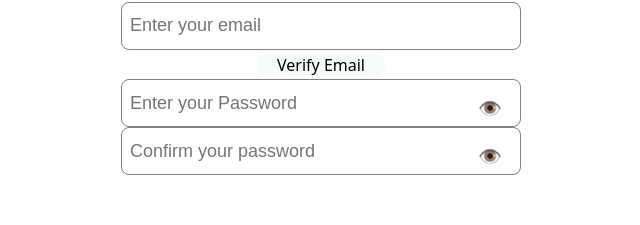
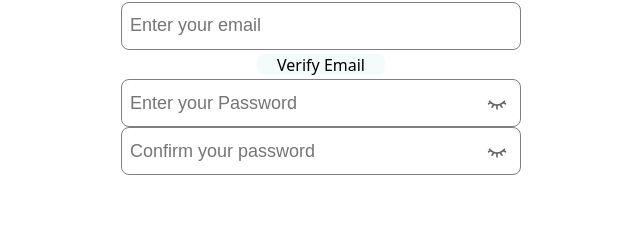
Before and after one commit to eddiecqw/Web-Application-Development-Project, a React (Vite) app in the folder frontend_new/: page /register in a window 1280 px wide. Shown: the part 260-485 px from the top of the page, without its empty margins (319-959 px from the left). Built offline with nearby package versions, Linux system fonts and the light colour scheme; no server answers.

Commit message:
Modified password visualization with good-looking icons

```diff
--- a/frontend_new/src/components/Login.jsx
+++ b/frontend_new/src/components/Login.jsx
@@ -1,16 +1,33 @@
 import { useState } from 'react';
 import { useNavigate } from 'react-router-dom';
 const apiUrl = import.meta.env.VITE_API_URL || 'http://localhost:53840';
+
+// 🎨 自訂的精美 SVG 圖標 (睜眼)
+const EyeOpenIcon = () => (
+  <svg viewBox="0 0 24 24" fill="none" stroke="currentColor" strokeWidth="2" strokeLinecap="round" strokeLinejoin="round" style={{ width: '20px', height: '20px', color: '#666' }}>
+    <path d="M2 12c0 0 5-7 10-7s10 7 10 7-5 7-10 7-10-7-10-7Z" />
+    <circle cx="12" cy="12" r="3" />
+  </svg>
+);
+
+// 🎨 自訂的精美 SVG 圖標 (閉眼 - 依照你提供的圖片風格)
+const EyeClosedIcon = () => (
+  <svg viewBox="0 0 24 24" fill="none" stroke="currentColor" strokeWidth="2" strokeLinecap="round" strokeLinejoin="round" style={{ width: '20px', height: '20px', color: '#666' }}>
+    <path d="M3 10C8 16 16 16 21 10" />
+    <path d="M12 15V19" />
+    <path d="M8 14L6 17" />
+    <path d="M16 14L18 17" />
+    <path d="M4.5 11.5L2 13" />
+    <path d="M19.5 11.5L22 13" />
+  </svg>
+);
 
 export function Login({ onLogin  }) {
   const [email, setEmail] = useState('');
   const [password, setPassword] = useState('');
   const [emailError, setEmailError] = useState('');
   const [passwordError, setPasswordError] = useState('');
-
-  // 👁️ 新增：控制密碼是否顯示的狀態
   const [showPassword, setShowPassword] = useState(false);
-
   const navigate = useNavigate();
 
   const validateForm = () => {
@@ -62,10 +79,7 @@ export function Login({ onLogin  }) {
 
   const handleRegister = () => {
     navigate('/register', {
-      state: {
-        prefilledEmail: email,
-        prefilledPassword: password
-      }
+      state: { prefilledEmail: email, prefilledPassword: password }
     });
   };
 
@@ -110,6 +124,7 @@ export function Login({ onLogin  }) {
           <div>Designer：CHEN QUANWEI (Eddie)</div>
         </div>
         <form onSubmit={handleSubmit} className="inputContainer">
+
           <input
             className="inputBox"
             type="email"
@@ -119,32 +134,32 @@ export function Login({ onLogin  }) {
           />
           {emailError && <div className="errorLabel">{emailError}</div>}
 
-          {/* 👁️ 修改：將密碼輸入框包裝起來，加入小眼睛按鈕 */}
-          <div style={{ position: 'relative', width: '100%', display: 'flex', justifyContent: 'center' }}>
+          {/* ✨ 修正：移除硬編碼的寬度，讓父層只作相對定位，完全繼承 inputBox 尺寸 */}
+          <div style={{ position: 'relative', display: 'flex', alignItems: 'center', justifyContent: 'center' }}>
             <input
               className="inputBox"
               type={showPassword ? "text" : "password"}
               placeholder="Password"
               value={password}
               onChange={(e) => setPassword(e.target.value)}
-              style={{ paddingRight: '40px', width: '100%' }}
+              style={{ paddingRight: '40px' }}
             />
             <button
               type="button"
               onClick={() => setShowPassword(!showPassword)}
               style={{
                 position: 'absolute',
-                right: '15px',
-                top: '50%',
-                transform: 'translateY(-50%)',
+                right: '10px',
                 background: 'none',
                 border: 'none',
                 cursor: 'pointer',
-                fontSize: '1.2rem',
-                padding: 0
+                padding: '0',
+                display: 'flex',
+                alignItems: 'center',
+                justifyContent: 'center'
               }}
             >
-              {showPassword ? '🙈' : '👁️'}
+              {showPassword ? <EyeOpenIcon /> : <EyeClosedIcon />}
             </button>
           </div>
           {passwordError && <div className="errorLabel">{passwordError}</div>}
--- a/frontend_new/src/components/Register.jsx
+++ b/frontend_new/src/components/Register.jsx
@@ -1,25 +1,39 @@
 import { useState } from 'react';
-import { useNavigate } from 'react-router-dom';
-import { useLocation } from 'react-router-dom';
+import { useNavigate, useLocation } from 'react-router-dom';
 const apiUrl = import.meta.env.VITE_API_URL || 'http://localhost:53840';
+
+// 🎨 自訂的精美 SVG 圖標
+const EyeOpenIcon = () => (
+  <svg viewBox="0 0 24 24" fill="none" stroke="currentColor" strokeWidth="2" strokeLinecap="round" strokeLinejoin="round" style={{ width: '20px', height: '20px', color: '#666' }}>
+    <path d="M2 12c0 0 5-7 10-7s10 7 10 7-5 7-10 7-10-7-10-7Z" />
+    <circle cx="12" cy="12" r="3" />
+  </svg>
+);
+
+const EyeClosedIcon = () => (
+  <svg viewBox="0 0 24 24" fill="none" stroke="currentColor" strokeWidth="2" strokeLinecap="round" strokeLinejoin="round" style={{ width: '20px', height: '20px', color: '#666' }}>
+    <path d="M3 10C8 16 16 16 21 10" />
+    <path d="M12 15V19" />
+    <path d="M8 14L6 17" />
+    <path d="M16 14L18 17" />
+    <path d="M4.5 11.5L2 13" />
+    <path d="M19.5 11.5L22 13" />
+  </svg>
+);
 
 export default function Register() {
   const location = useLocation();
 
-  const [email, setEmail] = useState(
-    location.state?.prefilledEmail || ""
-  );
-  const [password, setPassword] = useState(
-    location.state?.prefilledPassword || ""
-  );
+  const [email, setEmail] = useState(location.state?.prefilledEmail || "");
+  const [password, setPassword] = useState(location.state?.prefilledPassword || "");
   const [confirmPassword, setConfirmPassword] = useState("");
+
   const [emailError, setEmailError] = useState("");
   const [passwordError, setPasswordError] = useState("");
   const [confirmPasswordError, setConfirmPasswordError] = useState("");
   const [message, setMessage] = useState("");
   const [emailVerified, setEmailVerified] = useState(false);
 
-  // 👁️ 新增：分別控制兩個密碼框的顯示狀態
   const [showPassword, setShowPassword] = useState(false);
   const [showConfirmPassword, setShowConfirmPassword] = useState(false);
 
@@ -155,62 +169,62 @@ export default function Register() {
 
         {message && <label className="errorLabel">{message}</label>}
 
-        {/* 👁️ 修改：第一個密碼框 */}
-        <div style={{ position: 'relative', width: '100%', display: 'flex', justifyContent: 'center' }}>
+        {/* ✨ 第一個密碼框 */}
+        <div style={{ position: 'relative', display: 'flex', alignItems: 'center', justifyContent: 'center' }}>
           <input
             className="inputBox"
             type={showPassword ? "text" : "password"}
             placeholder="Enter your Password"
             value={password}
             onChange={(e) => setPassword(e.target.value)}
-            style={{ paddingRight: '40px', width: '100%' }}
+            style={{ paddingRight: '40px' }}
           />
           <button
             type="button"
             onClick={() => setShowPassword(!showPassword)}
             style={{
               position: 'absolute',
-              right: '15px',
-              top: '50%',
-              transform: 'translateY(-50%)',
+              right: '10px',
               background: 'none',
               border: 'none',
               cursor: 'pointer',
-              fontSize: '1.2rem',
-              padding: 0
+              padding: '0',
+              display: 'flex',
+              alignItems: 'center',
+              justifyContent: 'center'
             }}
           >
-            {showPassword ? '🙈' : '👁️'}
+            {showPassword ? <EyeOpenIcon /> : <EyeClosedIcon />}
           </button>
         </div>
         {passwordError && <label className="errorLabel">{passwordError}</label>}
 
-        {/* 👁️ 修改：第二個確認密碼框 */}
-        <div style={{ position: 'relative', width: '100%', display: 'flex', justifyContent: 'center' }}>
+        {/* ✨ 第二個確認密碼框 */}
+        <div style={{ position: 'relative', display: 'flex', alignItems: 'center', justifyContent: 'center' }}>
           <input
             className="inputBox"
             type={showConfirmPassword ? "text" : "password"}
             placeholder="Confirm your password"
             value={confirmPassword}
             onChange={(e) => setConfirmPassword(e.target.value)}
-            style={{ paddingRight: '40px', width: '100%' }}
+            style={{ paddingRight: '40px' }}
           />
           <button
             type="button"
             onClick={() => setShowConfirmPassword(!showConfirmPassword)}
             style={{
               position: 'absolute',
-              right: '15px',
-              top: '50%',
-              transform: 'translateY(-50%)',
+              right: '10px',
               background: 'none',
               border: 'none',
               cursor: 'pointer',
-              fontSize: '1.2rem',
-              padding: 0
+              padding: '0',
+              display: 'flex',
+              alignItems: 'center',
+              justifyContent: 'center'
             }}
           >
-            {showConfirmPassword ? '🙈' : '👁️'}
+            {showConfirmPassword ? <EyeOpenIcon /> : <EyeClosedIcon />}
           </button>
         </div>
         {confirmPasswordError && (
```
